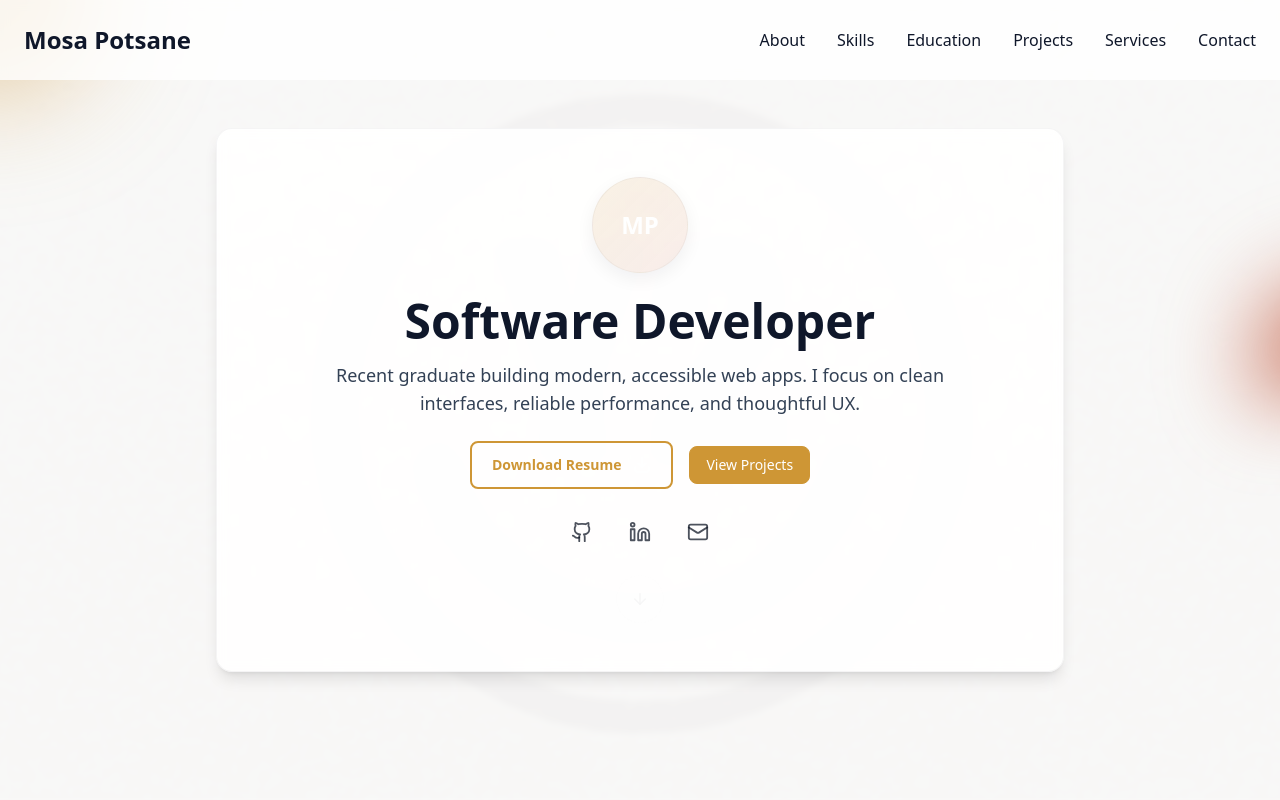
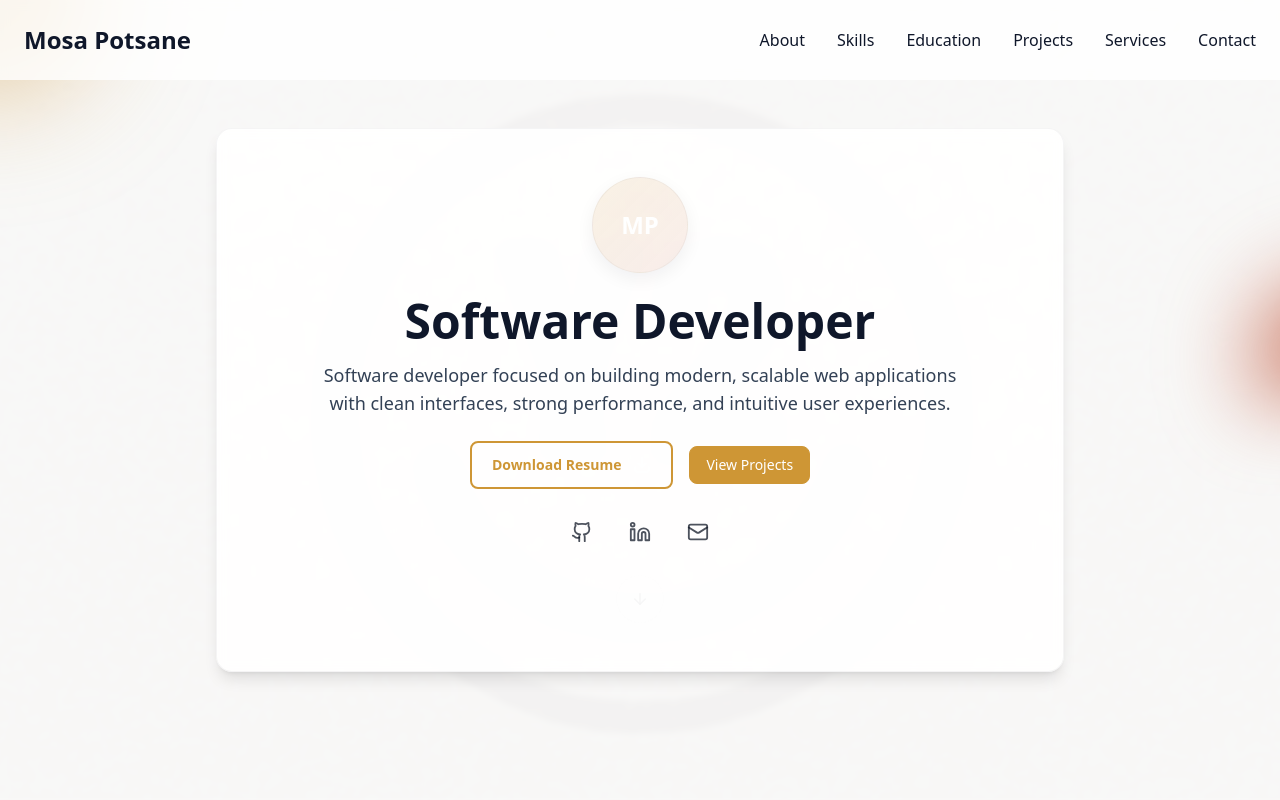
Before and after one commit to notoriY2/Portfolio, a React (Vite) app: page / in a window 1280 px wide. Shown: the top 800 px of the page. Built offline with nearby package versions, Linux system fonts and the light colour scheme.

Commit message:
Update Hero.tsx

```diff
--- a/src/components/Hero.tsx
+++ b/src/components/Hero.tsx
@@ -108,8 +108,7 @@ export default function Hero(): JSX.Element {
               Software Developer
             </h1>
             <p className="max-w-2xl text-slate-700 text-base md:text-lg mb-6">
-              Recent graduate building modern, accessible web apps. I focus on clean interfaces,
-              reliable performance, and thoughtful UX.
+              Software developer focused on building modern, scalable web applications with clean interfaces, strong performance, and intuitive user experiences.
             </p>
 
             {/* CTAs */}
```
